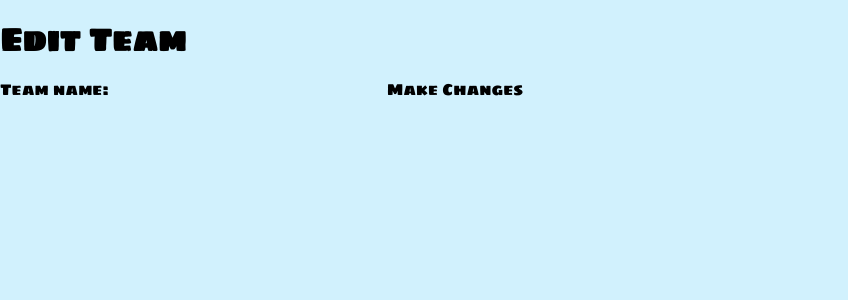
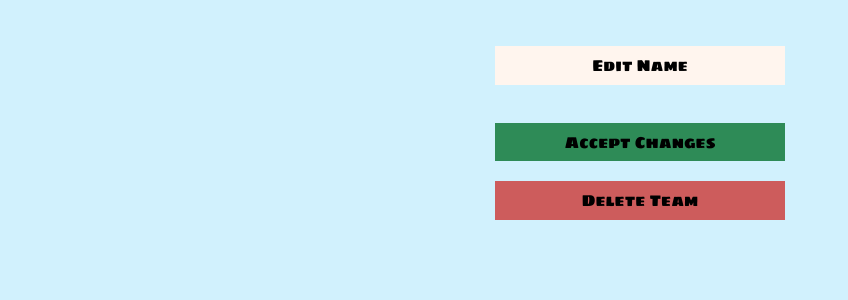
Before and after one commit to itsjustdel/CodeClan-W4-Project, a Flask app: template templates/teams/edit.html in a window 1280 px wide. Shown: the part 46-346 px from the top of the page, without its empty margins (0-848 px from the left). Run offline with Flask 2, Linux system fonts and the light colour scheme; the template is opened without the code that fills it, so the values that code supplies are empty.

Commit message:
Edit Team CSS

```diff
--- a/templates/teams/edit.html
+++ b/templates/teams/edit.html
@@ -1,12 +1,27 @@
 {% extends 'base.html' %}
 
 {% block content %}
-<h1>Edit Team</h1>
 
-<form action="/teams/{{team.id}}/edit" method="post">
-    <label for="team_name">Team name:</label>
-    <input type="text" id="team_name" name="team_name" value="{{team.name}}">
-    <input type="submit" value="Make Changes">
-</form>
+<h2> <a href="/teams/{{team.id}}">{{team.name}}</a> </h2>
+<div class="edit_container">
+    <ul class="edit_list">
+        <li>Edit Name</li>
+        <li>
+            <form action="/teams/{{team.id}}/edit" method="post">
+                <input type="text" id="team_name" name="team_name" autocomplete="off" autofocus="autofocus" value="{{team.name}}" >
+
+        </li>
+        <li id="edit_accept">
+            <input type="submit" value="Accept Changes">
+        </form>
+        </li>
+        <li></li>
+        <li id ="edit_delete">
+            <form action="/teams/{{team.id}}/delete" method="POST">
+                <input type="submit" value="Delete Team"/>
+            </form>
+        </li>
+    </ul>
+</div>
 
 {% endblock %}
--- a/templates/teams/show.html
+++ b/templates/teams/show.html
@@ -29,9 +29,9 @@
 
   <a href="/teams/{{team.id}}/games">Show Team's Games</a>
 <a href="/teams/{{team.id}}/edit">Edit Team</a>
-
-<form action="/teams/{{ team.id }}/delete" method="POST">
-    <input type="submit" value="delete"/>
+  <!--
+  <form action="/teams/{{ team.id }}/delete" method="POST">
+      <input type="submit" value="delete"/> -->
   </form>
 
   {% endblock %}
```
